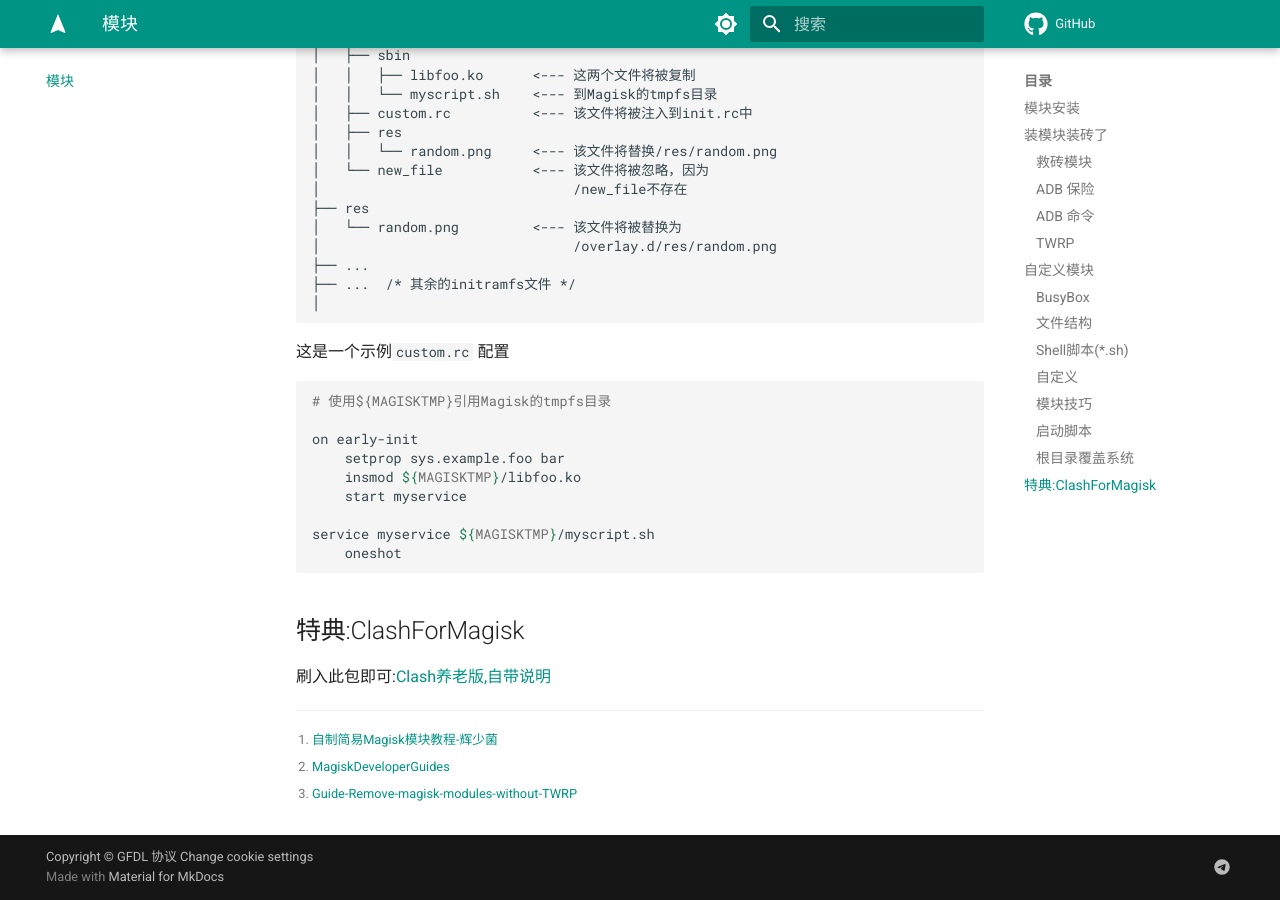
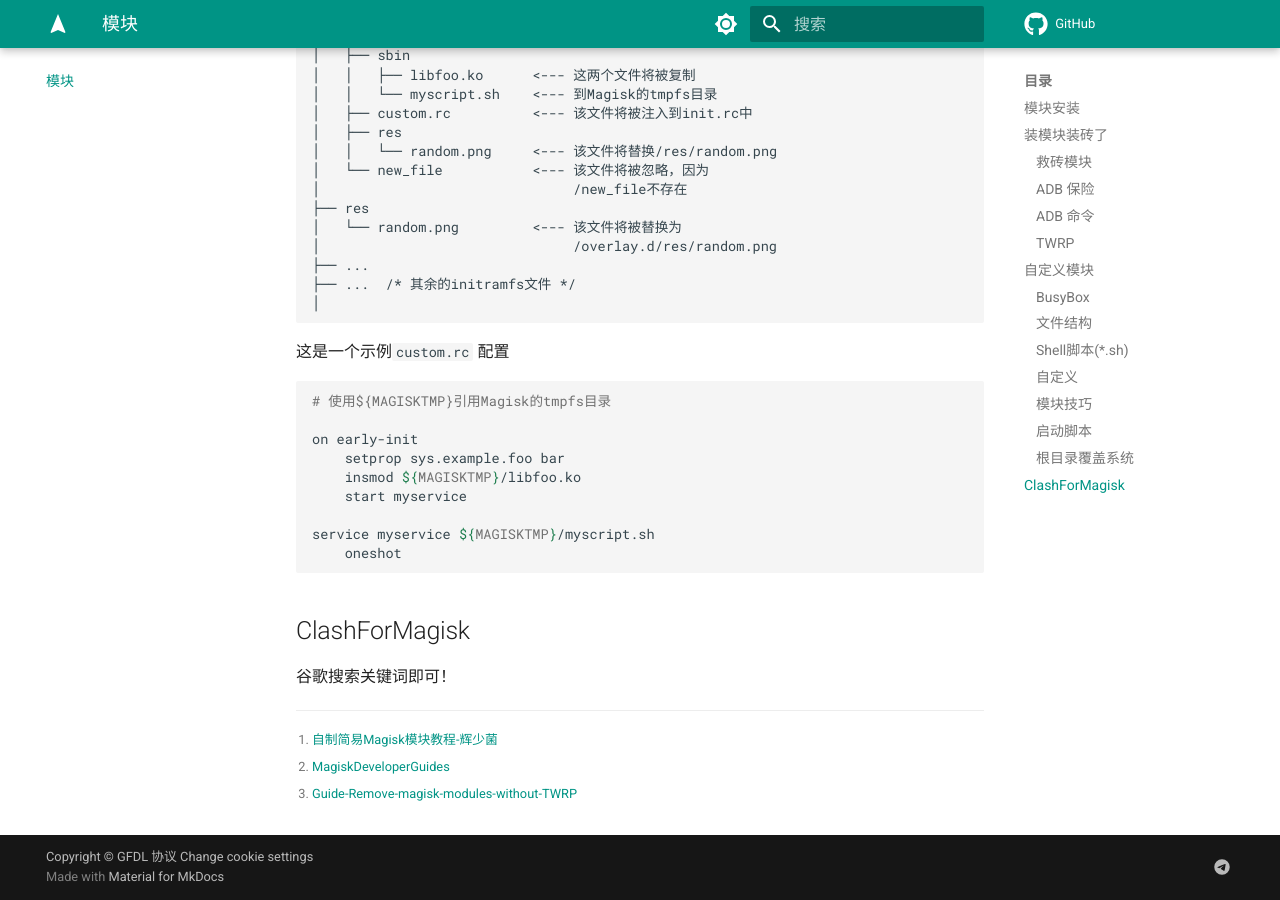
Before and after one commit to sudoskys/Root, an MkDocs documentation site: the page built from docs/module.md, in a window 1280 px wide and 900 px high, scrolled down 8416 px. Built offline with MkDocs 1.6.1 and Material for MkDocs 9.7.7, drawn with Linux system fonts in a browser that asks for light colours; comment, search, counter and statistics services are not loaded.

Commit message:
Update module.md

````diff
--- a/docs/module.md
+++ b/docs/module.md
@@ -342,12 +342,11 @@ service myservice ${MAGISKTMP}/myscript.sh
     oneshot
 ```
 
-## 特典:ClashForMagisk
+## ClashForMagisk
 
-刷入此包即可:[Clash养老版,自带说明](https://t.me/nanie1/48)
+谷歌搜索关键词即可！
 
 [^24]:[自制简易Magisk模块教程-辉少菌](https://www.coolapk1s.com/feed/16164846)
-
 
 [^27]:[MagiskDeveloperGuides](https://topjohnwu.github.io/Magisk/guides.html|https://e7kmbb.github.io/Magisk/guides.html)
 
````
